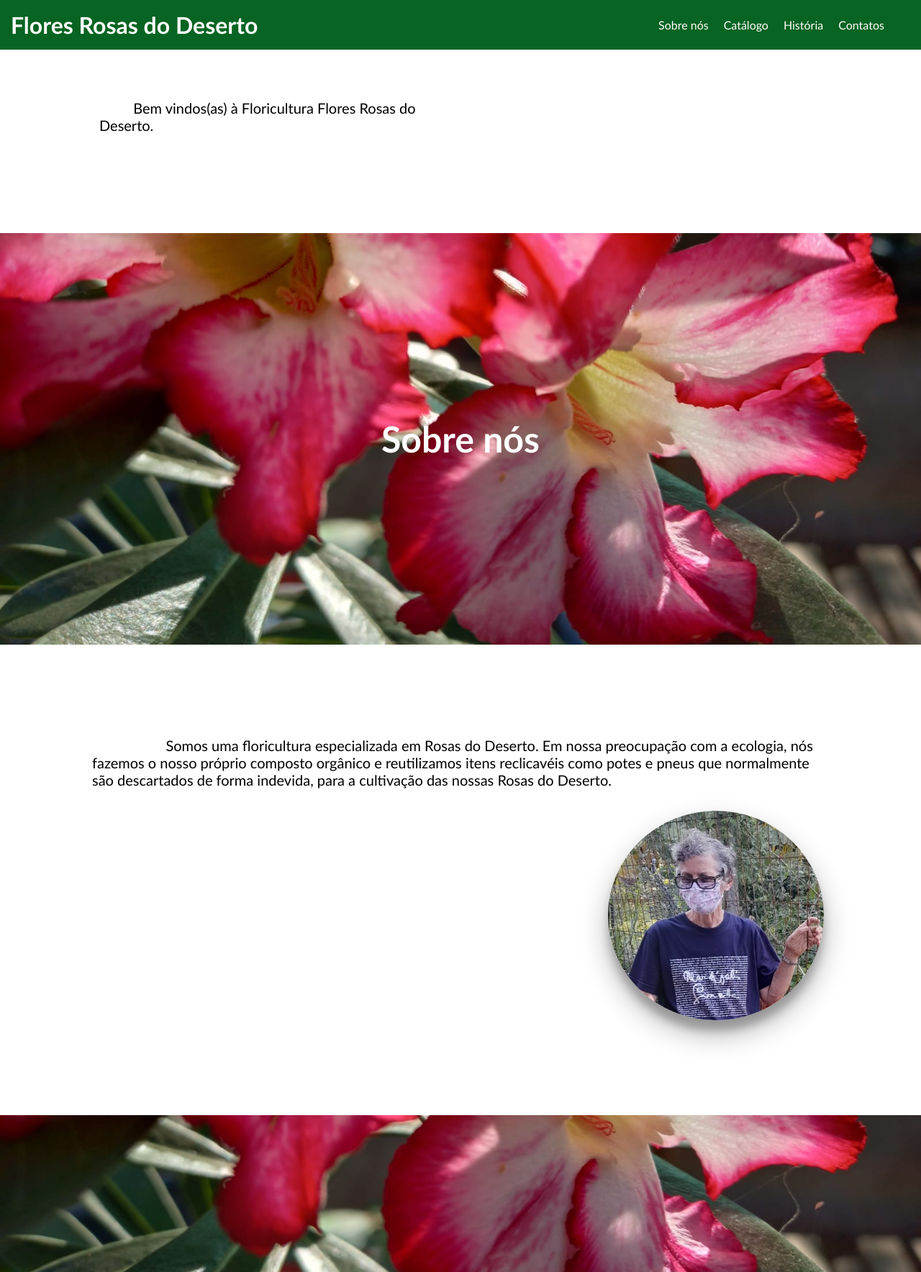
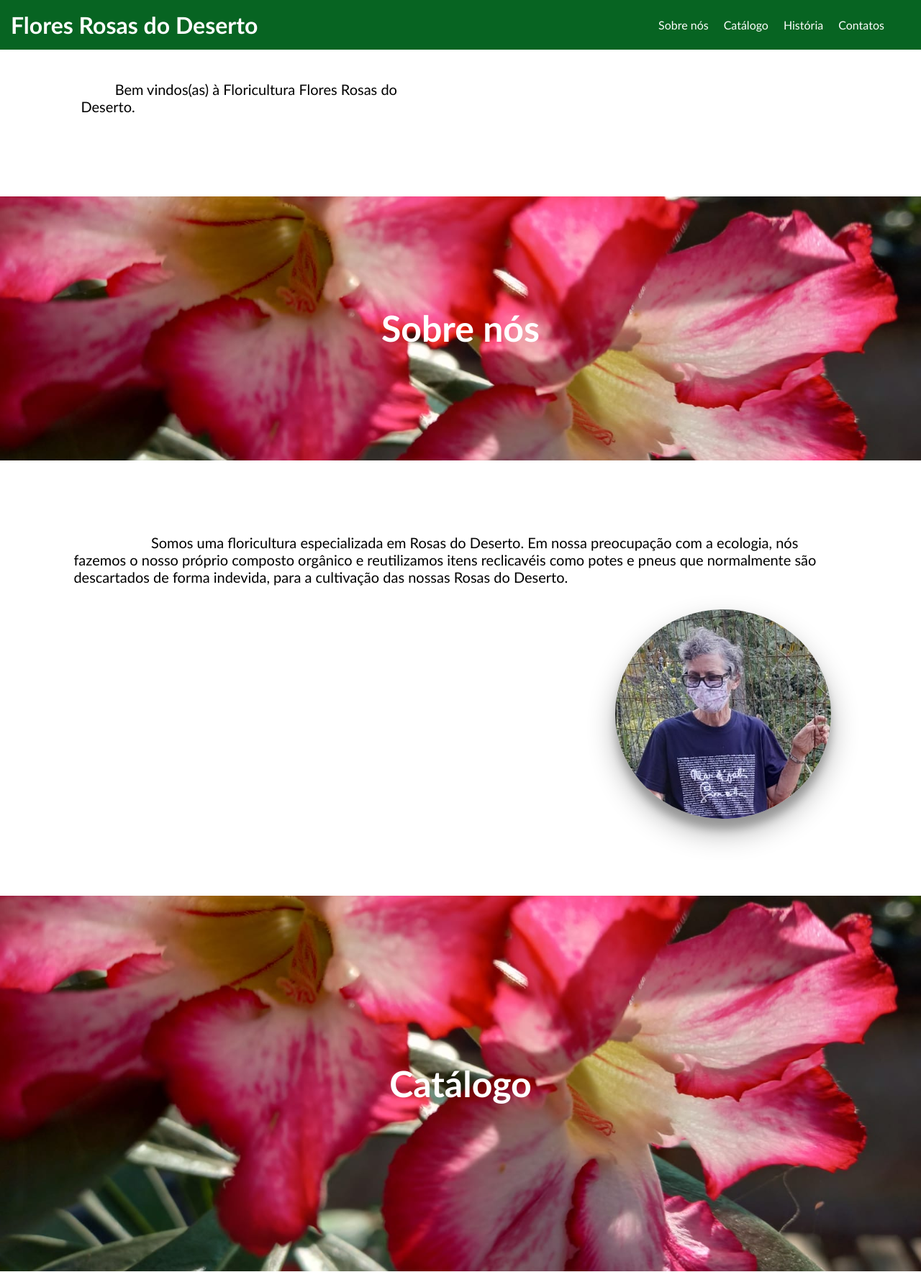
Before and after one commit to cristianoepifanio/Floricultura, a PHP site: page / in a window 1280 px wide. Shown: the top 1768 px of the page at 72% size. Run offline with PHP 8.4, Linux system fonts and the light colour scheme; some libraries are stand-ins or nearby versions.

Commit message:
Update main.css

```diff
--- a/style/main.css
+++ b/style/main.css
@@ -51,7 +51,7 @@ h1 {
 
 }
 .conteiner2 {
-    margin: auto;
+    margin:3% auto;
     width: 100%;
     display: flex;
     justify-content: space-between;
@@ -90,7 +90,7 @@ h1 {
 .bloco {
 
     background-color: rgb(255, 255, 255);
-    padding: 10%;
+    padding: 8%;
     font-size: 20px;
     text-indent: 10%;
 
@@ -127,7 +127,7 @@ button:hover{
     justify-content: center;
 }
 .categorias h1{
-    margin: 20%;
+    margin: 12%;
     color: #fff;
     font-size: 50px;
 }
```
